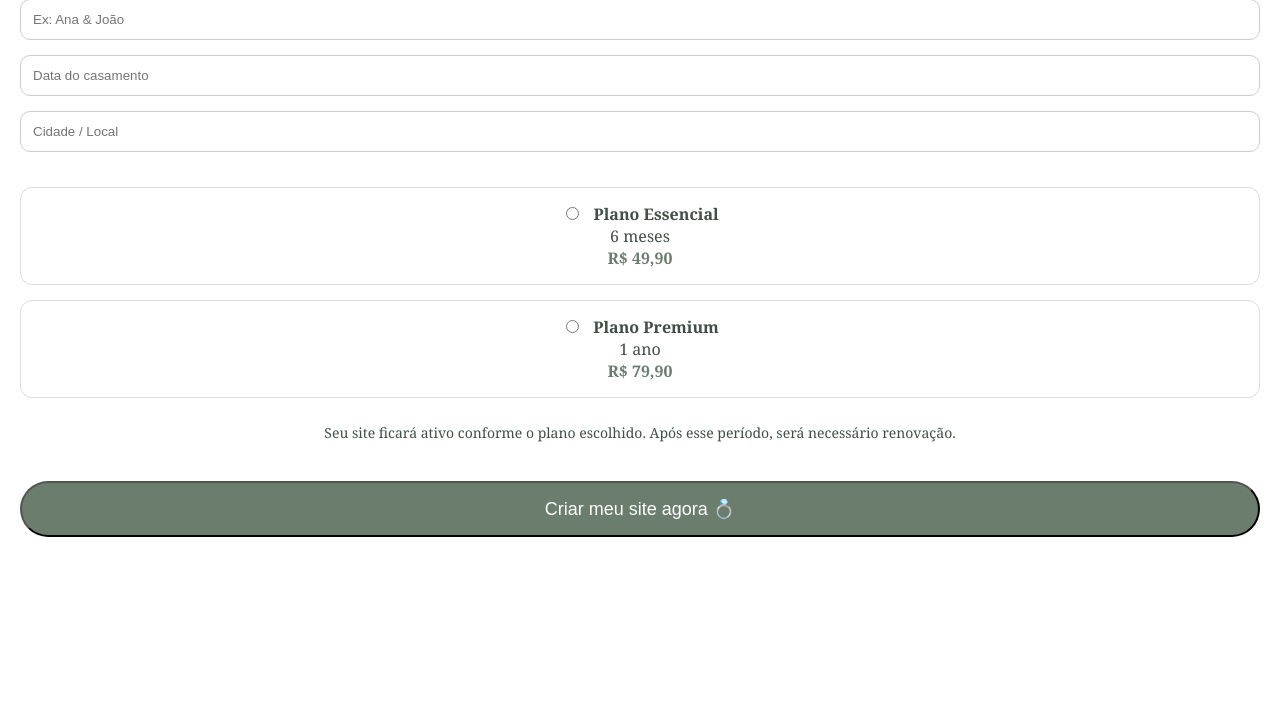
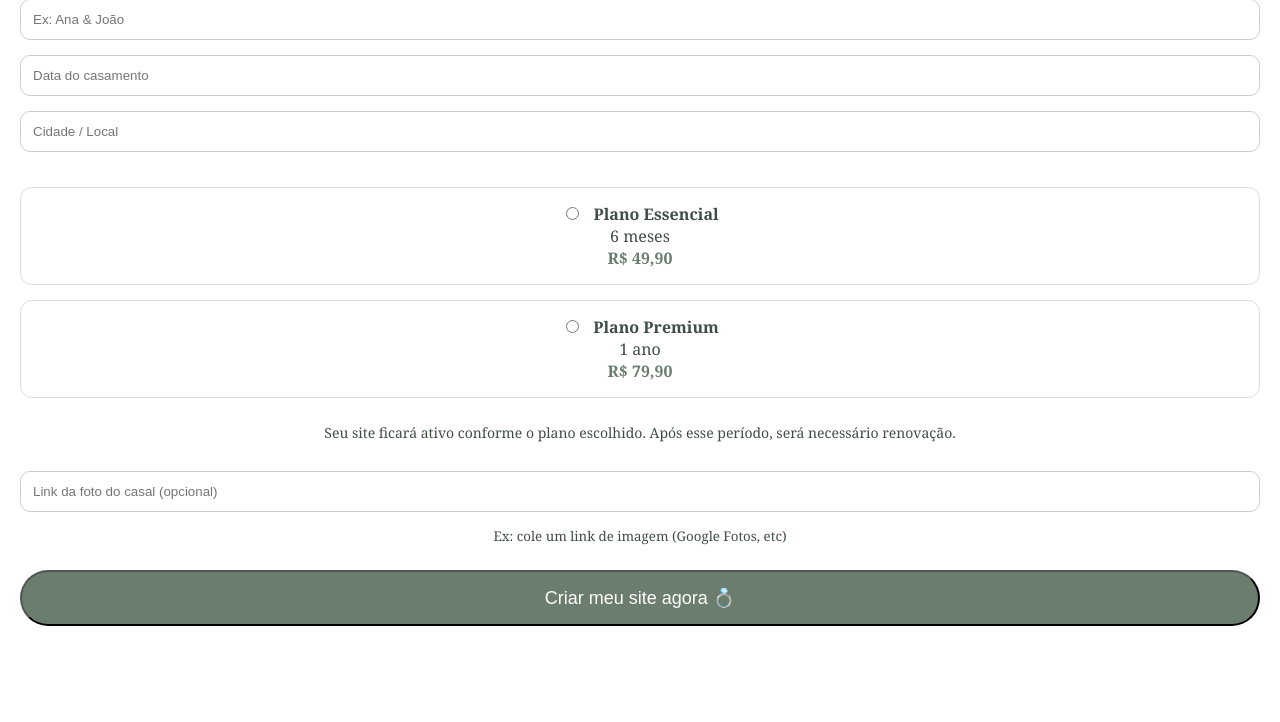
Before and after one commit to ignina/simcomamor, a Flask app: template templates/criar.html in a window 1280 px wide. Shown: the part 219-941 px from the top of the page. Before the commit the page ends 756 px from the top, so only its background shows below. Run offline with Flask 3, Linux system fonts and the light colour scheme; the template is opened without the code that fills it, so the values that code supplies are empty.

```diff
--- a/app.py
+++ b/app.py
@@ -85,7 +85,7 @@ def criar_casal():
         plano = int(request.form.get('plano', 6))
 
         slug = nome.lower().replace(" ", "-")
-        foto = "/static/img/capa_padrao.jpg"
+        foto = request.form.get('foto') or "/static/img/capa_padrao.jpg"
 
         hoje = datetime.now()
         data_criacao = hoje.strftime("%d/%m/%Y")
--- a/templates/criar.html
+++ b/templates/criar.html
@@ -32,6 +32,9 @@
                 Seu site ficará ativo conforme o plano escolhido. Após esse período, será necessário renovação.
             </p>
 
+            <input type="text" name="foto" placeholder="Link da foto do casal (opcional)">
+            <small>Ex: cole um link de imagem (Google Fotos, etc)</small>
+
         </div>
 
         <button type="submit" class="btn">Criar meu site agora 💍</button>
```
